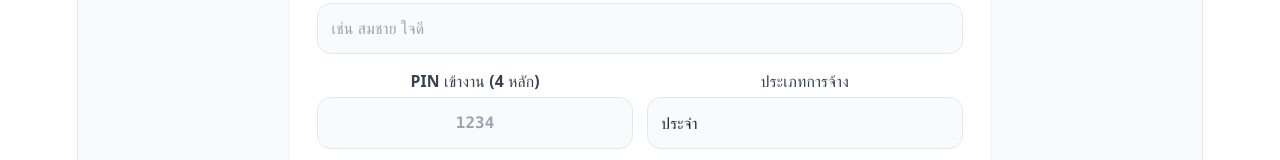
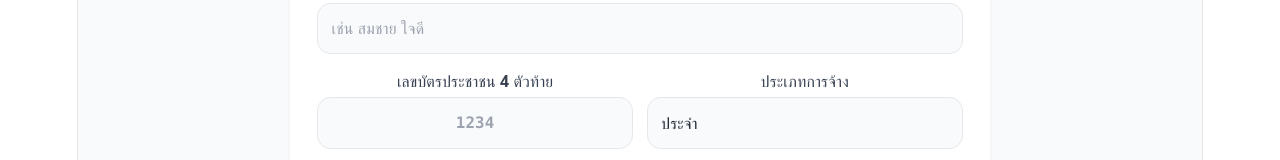
Before and after one commit to arif01052543/Time, a React (Vite) app: page / in a window 1280 px wide. Both pictures are taken after a click on the button "ลงทะเบียนที่นี่". Shown: the part 396-556 px from the top of the page. Built offline with nearby package versions, Linux system fonts and the light colour scheme; no server answers; the database is empty.

Commit message:
update features

```diff
--- a/src/pages/employee/EmployeeRegister.jsx
+++ b/src/pages/employee/EmployeeRegister.jsx
@@ -187,7 +187,7 @@ export default function EmployeeRegister({ onBack, onRegisterSuccess }) {
                 {/* Grid 2 คอลัมน์ ล็อกไม่ให้ขยายล้นกรอบ */}
                 <div className="grid grid-cols-2 gap-2.5 sm:gap-3 w-full box-border">
                   <div className="min-w-0 overflow-hidden">
-                    <label className="font-bold text-gray-700 block mb-1 text-xs sm:text-sm truncate">PIN เข้างาน (4 หลัก)</label>
+                    <label className="font-bold text-gray-700 block mb-1 text-xs sm:text-sm truncate">เลขบัตรประชาชน 4 ตัวท้าย</label>
                     <input
                       type="password"
                       maxLength={4}
```
